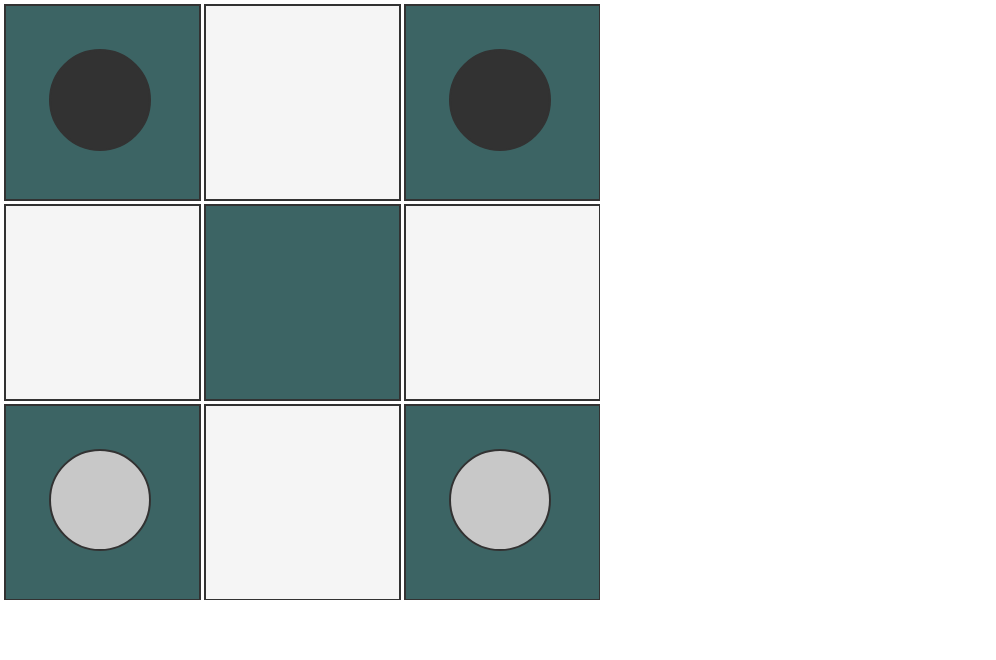
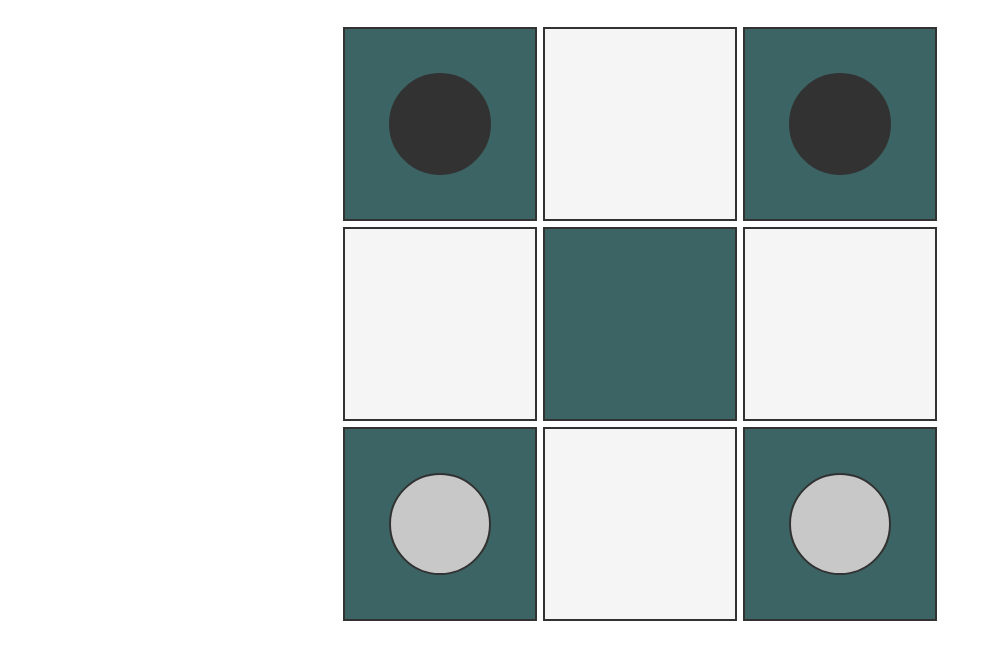
Before and after one commit to adxl/knights, a React (Create React App) app: page / in a window 1280 px wide. Shown: the top 660 px of the page, without its empty margins (0-996 px from the left). Built offline with nearby package versions, Linux system fonts and the light colour scheme.

Commit message:
fix board position

```diff
--- a/src/components/App.js
+++ b/src/components/App.js
@@ -2,7 +2,12 @@ import React from 'react';
 import Board from './Board';
 
 function App() {
-	return (<Board/>);
+	return (
+		<React.Fragment>
+			<main className="container mt-4">
+				<Board />
+			</main>
+		</React.Fragment>);
 }
 
 export default App;
--- a/src/components/Board.jsx
+++ b/src/components/Board.jsx
@@ -6,10 +6,11 @@ export default class Board extends Component {
 	constructor(props) {
 		super(props);
 		this.pRef = React.createRef();
-		this.pCanvas = new p5(this.sketch,this.pRef.current);
 	}
 
-	state = {
+	componentDidMount() {
+
+		this.p5Canvas = new p5(this.sketch,this.pRef.current);
 	}
 
 	sketch = (p) => {
@@ -56,7 +57,7 @@ export default class Board extends Component {
 
 		p.draw = () => {
 			for (const h of hints) {
-				h.move();
+				// h.move();
 				h.show();
 			}
 		};
@@ -73,7 +74,14 @@ export default class Board extends Component {
 
 					p.stroke(50);
 					p.strokeWeight(2);
-					p.rect(size * i + 5,size * j + 5,size - 5,size - 5);
+
+					const cell = refBoard[i][j];
+
+					const x = cells[cell].x;
+					const y = cells[cell].y;
+
+					p.rectMode(p.CENTER);
+					p.rect(x,y,size - 8,size - 8);
 				}
 			}
 		}
@@ -232,8 +240,9 @@ export default class Board extends Component {
 			}
 
 			show() {
+				p.rectMode(p.CENTER);
 				p.fill(50,150,50);
-				p.ellipse(this.x,this.y,40,40);
+				p.rect(this.x,this.y,canvasSize / 3 - 5,canvasSize / 3 - 5);
 			}
 
 			// jitter (should be deleted)
@@ -247,8 +256,9 @@ export default class Board extends Component {
 
 	render() {
 		return (
-			<div>
+			<div className="board-container">
 				<div ref={this.pRef} className="board"></div>
-			</div>);
+			</div>
+		);
 	}
 }
--- a/src/index.css
+++ b/src/index.css
@@ -7,7 +7,11 @@ body {
   -moz-osx-font-smoothing: grayscale;
 }
 
-.board{
-  text-align: center;
-  margin-left: 50px;
+.board-container{
+width: 100%;
+text-align: center;
 }
+
+canvas{
+display: inline;
+}
```
